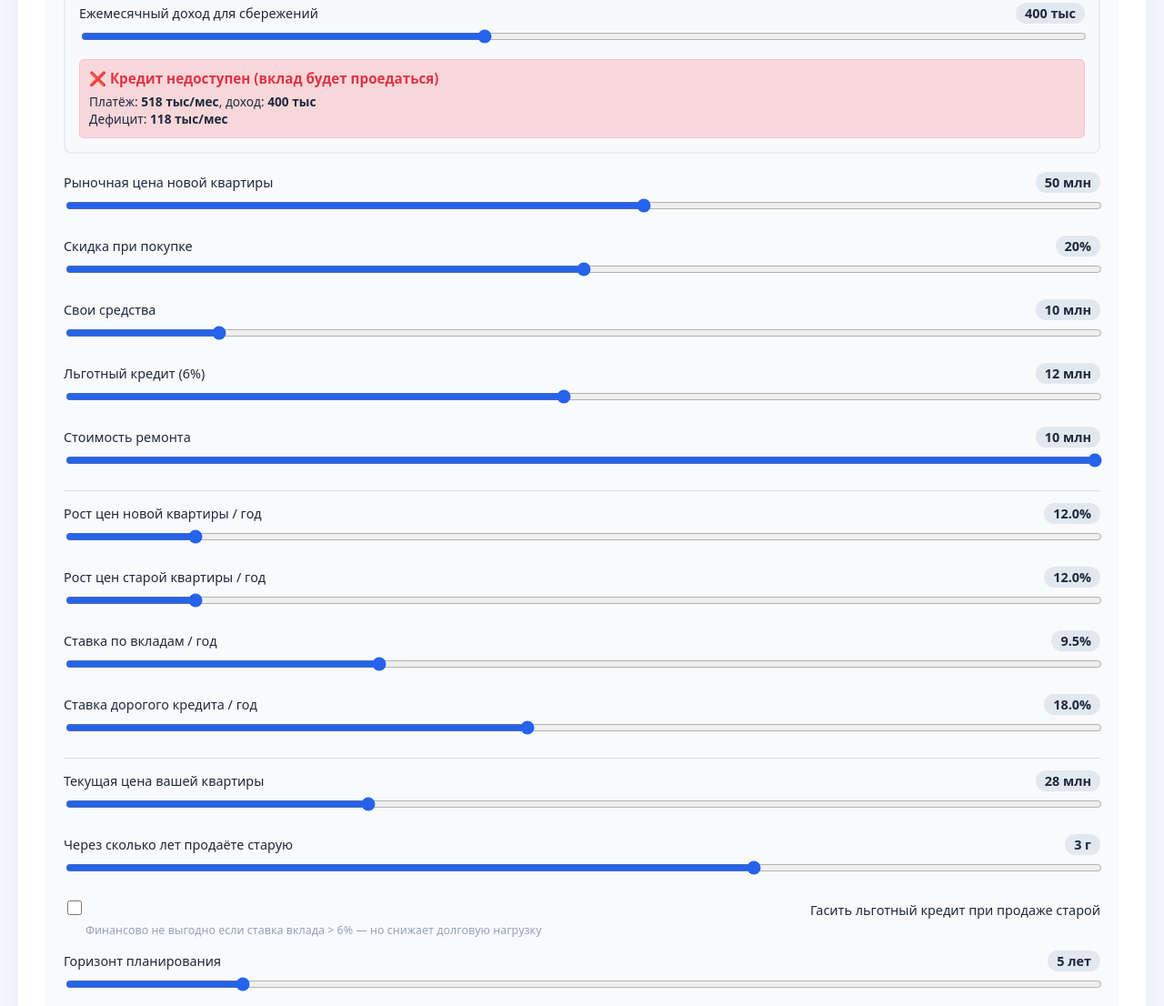
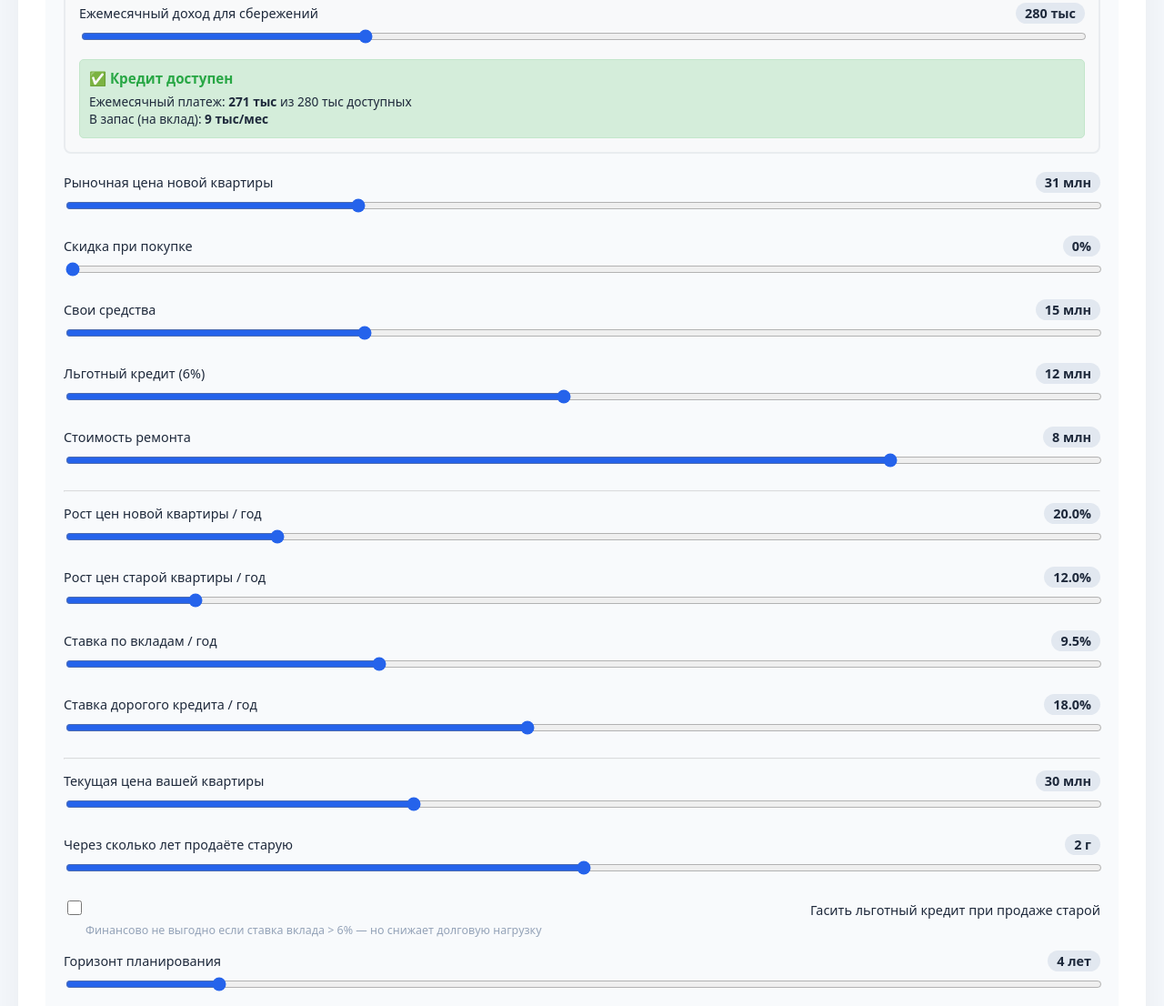
Before and after one commit to nshapovalov/mortgage-calc, a website: page index.html in a window 1280 px wide. Shown: the part 246-1352 px from the top of the page at 91% size. Drawn offline with nearby package versions, Linux system fonts and the light colour scheme.

Commit message:
fix: double counting of old apartment value in chart and update defaults
Co-authored-by: Cursor <cursoragent@cursor.com>

```diff
--- a/index.html
+++ b/index.html
@@ -35,8 +35,8 @@
                 <h4 style="margin: 0 0 10px; color: #495057;">💰 Проверка доступности кредита</h4>
 
                 <div class="control-group">
-                    <label>Ежемесячный доход для сбережений <span class="value-display" id="savingsVal">400 тыс</span></label>
-                    <input type="range" id="savingsMonthly" min="0" max="1000" value="400" step="10">
+                    <label>Ежемесячный доход для сбережений <span class="value-display" id="savingsVal">280 тыс</span></label>
+                    <input type="range" id="savingsMonthly" min="0" max="1000" value="280" step="10">
                 </div>
 
                 <div id="affordabilityResult" style="margin-top: 10px; padding: 10px; border-radius: 5px;">
@@ -45,29 +45,29 @@
             </div>
 
             <div class="control-group">
-                <label>Рыночная цена новой квартиры <span class="value-display" id="p0Val">50 млн</span></label>
-                <input type="range" id="p0" min="12" max="80" value="50" step="1">
+                <label>Рыночная цена новой квартиры <span class="value-display" id="p0Val">31 млн</span></label>
+                <input type="range" id="p0" min="12" max="80" value="31" step="1">
             </div>
             <div class="control-group">
-                <label>Скидка при покупке <span class="value-display" id="discountVal">20%</span></label>
-                <input type="range" id="discount" min="0" max="40" value="20" step="1">
+                <label>Скидка при покупке <span class="value-display" id="discountVal">0%</span></label>
+                <input type="range" id="discount" min="0" max="40" value="0" step="1">
             </div>
             <div class="control-group">
-                <label>Свои средства <span class="value-display" id="equityVal">10 млн</span></label>
-                <input type="range" id="equity" min="5" max="40" value="10" step="1">
+                <label>Свои средства <span class="value-display" id="equityVal">15 млн</span></label>
+                <input type="range" id="equity" min="5" max="40" value="15" step="1">
             </div>
             <div class="control-group">
                 <label>Льготный кредит (6%) <span class="value-display" id="l1Val">12 млн</span></label>
                 <input type="range" id="l1" min="0" max="25" value="12" step="1">
             </div>
             <div class="control-group">
-                <label>Стоимость ремонта <span class="value-display" id="repairVal">10 млн</span></label>
-                <input type="range" id="repair" min="0" max="10" value="10" step="0.5">
+                <label>Стоимость ремонта <span class="value-display" id="repairVal">8 млн</span></label>
+                <input type="range" id="repair" min="0" max="10" value="8" step="0.5">
             </div>
             <hr>
             <div class="control-group">
-                <label>Рост цен новой квартиры / год <span class="value-display" id="g_newVal">12.0%</span></label>
-                <input type="range" id="g_new" min="0" max="100" value="12" step="0.5">
+                <label>Рост цен новой квартиры / год <span class="value-display" id="g_newVal">20.0%</span></label>
+                <input type="range" id="g_new" min="0" max="100" value="20" step="0.5">
             </div>
             <div class="control-group">
                 <label>Рост цен старой квартиры / год <span class="value-display" id="g_oldVal">12.0%</span></label>
@@ -83,12 +83,12 @@
             </div>
             <hr>
             <div class="control-group">
-                <label>Текущая цена вашей квартиры <span class="value-display" id="s0Val">28 млн</span></label>
-                <input type="range" id="s0" min="15" max="60" value="28" step="1">
+                <label>Текущая цена вашей квартиры <span class="value-display" id="s0Val">30 млн</span></label>
+                <input type="range" id="s0" min="15" max="60" value="30" step="1">
             </div>
             <div class="control-group">
-                <label>Через сколько лет продаёте старую <span class="value-display" id="t1Val">3 г</span></label>
-                <input type="range" id="t1" min="1" max="7" value="3" step="1">
+                <label>Через сколько лет продаёте старую <span class="value-display" id="t1Val">2 г</span></label>
+                <input type="range" id="t1" min="1" max="7" value="2" step="1">
             </div>
             <div class="control-group control-check">
                 <label class="check-label">
@@ -98,8 +98,8 @@
                 <div class="check-hint">Финансово не выгодно если ставка вклада &gt; 6% — но снижает долговую нагрузку</div>
             </div>
             <div class="control-group">
-                <label>Горизонт планирования <span class="value-display" id="TVal">5 лет</span></label>
-                <input type="range" id="T" min="3" max="10" value="5" step="1">
+                <label>Горизонт планирования <span class="value-display" id="TVal">4 лет</span></label>
+                <input type="range" id="T" min="3" max="10" value="4" step="1">
             </div>
             <div class="control-group">
                 <label>Срок кредитов <span class="value-display" id="loanTermVal">20 лет</span></label>
--- a/js/calc.js
+++ b/js/calc.js
@@ -118,7 +118,7 @@ function calculate(v) {
         if (m % 12 === 0) {
             var year = m / 12;
             var apt_new = v.p0 * Math.pow(1 + v.g_new, year);
-            var apt_old_A = (year <= v.t1) ? v.s0 * Math.pow(1 + v.g_old, year) : 0;
+            var apt_old_A = (year < v.t1) ? v.s0 * Math.pow(1 + v.g_old, year) : 0;
             var apt_old_B = v.s0 * Math.pow(1 + v.g_old, year);
 
             total_int_A += cur_year_int;
```
Also changed, not shown: tests/calc.test.js (+3 -3 lines).
